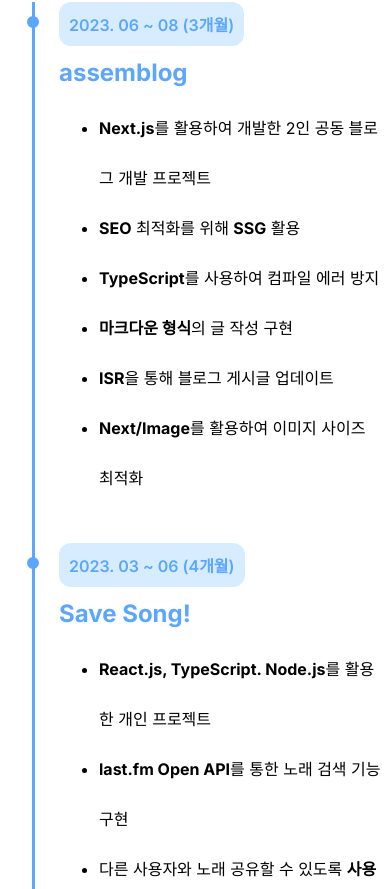
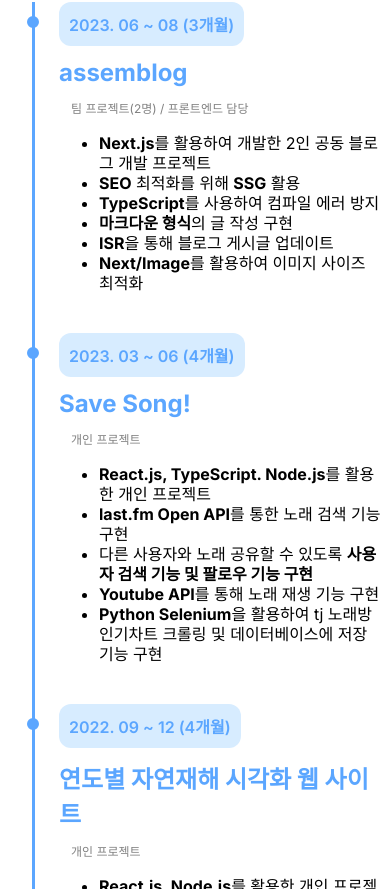
Before and after one commit to ehdrjs4502/nextjs-portfolio, a Next.js app: page / in a window 390 px wide. Shown: the part 1895-2784 px from the top of the page. Built offline with nearby package versions, Linux system fonts and the light colour scheme.

Commit message:
타임라인 프로젝트 타입 추가

```diff
--- a/src/app/_sections/ProjectTimeLineSection.tsx
+++ b/src/app/_sections/ProjectTimeLineSection.tsx
@@ -6,6 +6,7 @@
     {
       date: "2023. 06 ~ 08 (3개월)",
       name: "assemblog",
+      projectType: [<span>팀 프로젝트(2명) / 프론트엔드 담당</span>],
       summaryList: [
         <span>
           <strong>Next.js</strong>를 활용하여 개발한 2인 공동 블로그 개발 프로젝트
@@ -30,6 +31,7 @@
     {
       date: "2023. 03 ~ 06 (4개월)",
       name: "Save Song!",
+      projectType: [<span>개인 프로젝트</span>],
       summaryList: [
         <span>
           <strong>React.js, TypeScript. Node.js</strong>를 활용한 개인 프로젝트
@@ -51,6 +53,7 @@
     {
       date: "2022. 09 ~ 12 (4개월)",
       name: "연도별 자연재해 시각화 웹 사이트",
+      projectType: [<span>개인 프로젝트</span>],
       summaryList: [
         <span>
           <strong>React.js, Node.js</strong>를 활용한 개인 프로젝트
@@ -82,6 +85,7 @@
                   <span>{project.date}</span>
                 </div>
                 <h2>{project.name}</h2>
+                <span className={styles.type}>{project.projectType}</span>
                 <ul>
                   {project.summaryList.map((text) => (
                     <li className={styles.summary}>{text}</li>
--- a/src/app/_styles/sections/ProjectTimeLineSection.module.css
+++ b/src/app/_styles/sections/ProjectTimeLineSection.module.css
@@ -53,6 +53,28 @@
     font-weight: 600;
 }
 
+.type {
+    display: inline-block;
+    margin-top: 12px;
+    color: gray;
+    font-size: 12px;
+    margin-left: 12px;
+}
+
 .summary {
     line-height: 50px;
 }
+
+/* 태블릿 세로 */
+@media screen and (max-width: 768px) {
+    .summary {
+        line-height: 30px;
+    }
+}
+
+/* 모바일 세로 */
+@media screen and (max-width: 480px) {
+    .summary {
+        line-height: 20px;
+    }
+}
```
